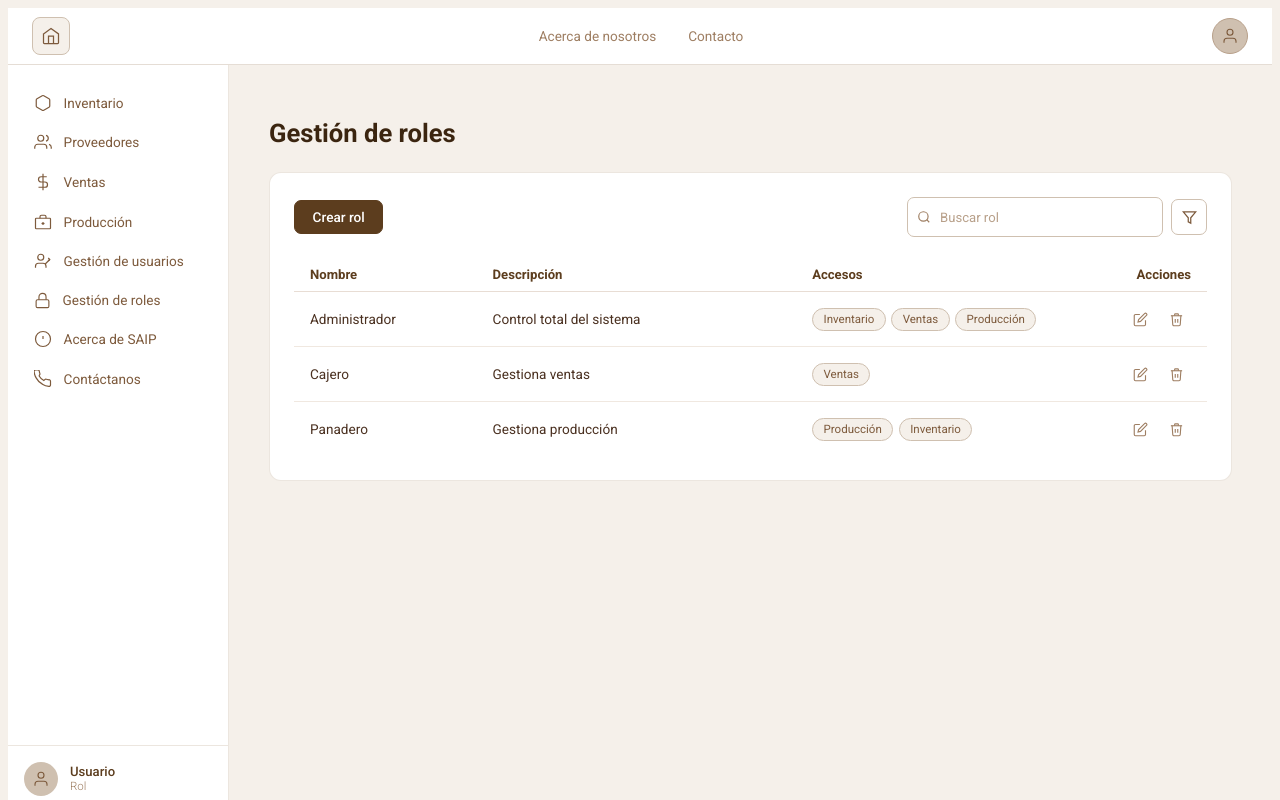
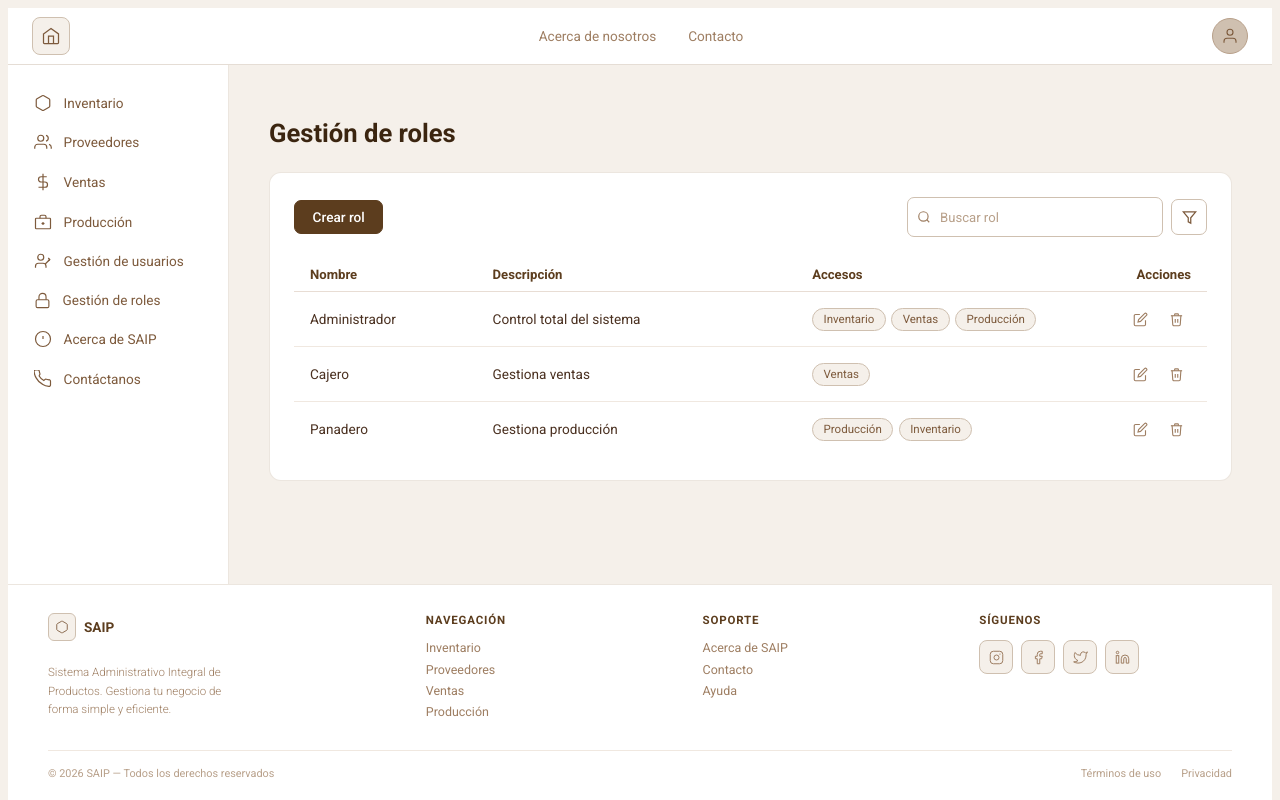
Before and after one commit to NVega04/saip-proyect, a React (Vite) app in the folder F/: page /roles in a window 1280 px wide. Shown: the top 800 px of the page. Built offline with nearby package versions, Linux system fonts and the light colour scheme; sample sign-in values are in the browser's storage.

Commit message:
settings layout

```diff
--- a/F/src/components/Layout.tsx
+++ b/F/src/components/Layout.tsx
@@ -29,16 +29,17 @@ export default function Layout({ children }: LayoutProps) {
 }
 
 const styles: Record<string, React.CSSProperties> = {
-
   root: {
-    minHeight: "100vh",
+    height: "100vh",
     display: "flex",
     flexDirection: "column",
     background: "#f5f0ea",
+    overflow: "hidden",
   },
   body: {
     display: "flex",
     flex: 1,
+    overflow: "hidden",
   },
   content: {
     flex: 1,
--- a/F/src/components/Navbar.tsx
+++ b/F/src/components/Navbar.tsx
@@ -37,8 +37,6 @@ const styles: Record<string, React.CSSProperties> = {
     alignItems: "center",
     justifyContent: "space-between",
     padding: "0 1.5rem",
-    position: "sticky",
-    top: 0,
     zIndex: 100,
     fontFamily: "'Roboto', sans-serif",
   },
--- a/F/src/components/Sidebar.tsx
+++ b/F/src/components/Sidebar.tsx
@@ -162,8 +162,6 @@ const styles: Record<string, React.CSSProperties> = {
     flexDirection: "column",
     justifyContent: "space-between",
     padding: "1.2rem 0",
-    position: "sticky",
-    top: "56px",
     height: "calc(100vh - 56px)",
     fontFamily: "'Roboto', sans-serif",
   },
```
